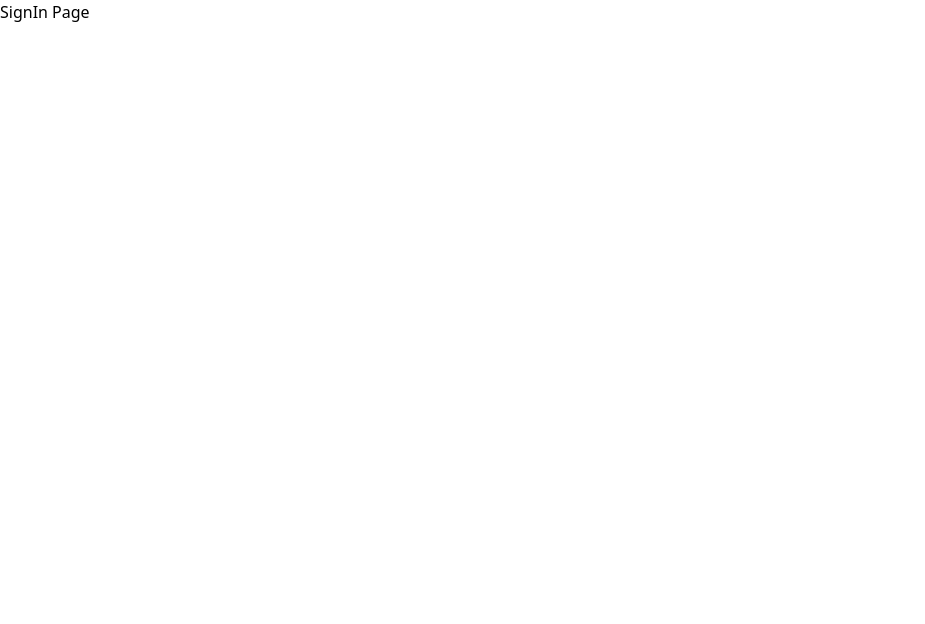
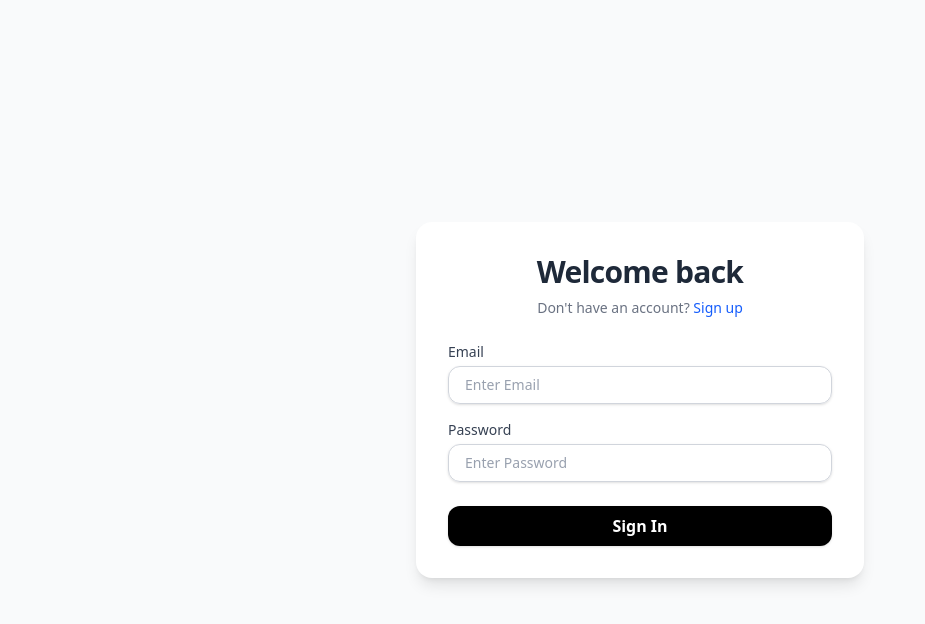
Before and after one commit to vatsalbhalla04/Medium-App, a React (Vite) app in the folder Frontend/: page /signin in a window 1280 px wide. Shown: the top 624 px of the page, without its empty margins (0-925 px from the left). Built offline with nearby package versions, Linux system fonts and the light colour scheme.

Commit message:
Auth Done

```diff
--- a/Frontend/package.json
+++ b/Frontend/package.json
@@ -12,9 +12,11 @@
   "dependencies": {
     "@tailwindcss/vite": "^4.1.10",
     "@vatsalbhalla03/medium-common": "^1.0.1",
+    "axios": "^1.10.0",
     "react": "^19.1.0",
     "react-dom": "^19.1.0",
     "react-router-dom": "^7.6.2",
+    "react-toastify": "^11.0.5",
     "tailwindcss": "^4.1.10"
   },
   "devDependencies": {
--- a/Frontend/src/MainMedium.tsx
+++ b/Frontend/src/MainMedium.tsx
@@ -1,18 +1,22 @@
 import { BrowserRouter, Route, Routes } from "react-router-dom";
-import Blog from "./pages/blog";
-import Signin from "./pages/signin";
-import { Signup } from "./pages/signup";
+import Blog from "./pages/Blog";
+import Signin from "./pages/Signin";
+import { Signup } from "./pages/Signup";
+import { ToastContainer } from "react-toastify";
+import "react-toastify/dist/ReactToastify.css";
 
-export default function MainMedium(){
-    return(
+export default function MainMedium() {
+  return (
     <>
       <BrowserRouter>
         <Routes>
-                <Route path="/signup" element={<Signup/>}/>
-                <Route path="/signin" element={<Signin/>}/>
-                <Route path="/blog/:id" element={<Blog/>}/>
+          <Route path="/signup" element={<Signup />} />
+          <Route path="/signin" element={<Signin />} />
+          <Route path="/blog" element={<Blog />} />
+          <Route path="/blog/:id" element={<Blog />} />
         </Routes>
       </BrowserRouter>
+      <ToastContainer position="top-center" autoClose={2000} />
     </>
-    )
+  );
 }
--- a/Frontend/src/components/Auth.tsx
+++ b/Frontend/src/components/Auth.tsx
@@ -1,21 +1,89 @@
-import { Link } from "react-router-dom";
+import { Link, useNavigate } from "react-router-dom";
+import InputBox from "./InputBox";
+import { useRef } from "react";
+import axios from "axios";
+import { BACKEND_URL } from "../config/configg";
+import ButtonComponent from "./ButtonComponent";
+import { toast } from "react-toastify"; // ✅
 
 export default function Auth({ type }: { type: "signup" | "signin" }) {
+  const emailRef = useRef<HTMLInputElement>(null);
+  const nameRef = useRef<HTMLInputElement>(null);
+  const passwordRef = useRef<HTMLInputElement>(null);
+  const navigate = useNavigate();
+
+  async function signUp() {
+    const email = emailRef?.current?.value;
+    const name = nameRef?.current?.value;
+    const password = passwordRef?.current?.value;
+
+    try {
+      const response = await axios.post(`${BACKEND_URL}/api/v1/user/signup`, {
+        email,
+        password,
+        name,
+      });
+      toast.success("You have signed up!");
+      console.log("Signed Up", response.data);
+      navigate("/signin");
+    } catch (error) {
+      toast.error("Signup failed");
+    }
+  }
+
+  async function signIn() {
+    const email = emailRef?.current?.value;
+    const password = passwordRef?.current?.value;
+
+    try {
+      await axios.post(`${BACKEND_URL}/api/v1/user/signin`, {
+        email,
+        password,
+      });
+      toast.success("Logged in successfully");
+      navigate("/blog");
+    } catch (error) {
+      toast.error("Signin failed");
+    }
+  }
+
   return (
-    <div className="h-screen flex flex-col items-center justify-center px-4 cursor-default">
-      <div className="max-w-md w-full text-center space-y-4">
-        <div className="text-2xl font-semibold tracking-tight">
-          Create an account
+    <div className="h-screen flex items-center justify-center bg-gray-50 px-4 cursor-default">
+      <div className="w-full max-w-md bg-white shadow-lg rounded-2xl p-8 space-y-6">
+        <div className="text-center space-y-2">
+          <h1 className="text-3xl font-bold tracking-tight text-gray-800 select-none">
+            {type === "signup" ? "Create an account" : "Welcome back"}
+          </h1>
+          <p className="text-sm text-gray-500">
+            {type === "signup"
+              ? "Already have an account?"
+              : "Don't have an account?"}{" "}
+            <Link
+              to={type === "signup" ? "/signin" : "/signup"}
+              className="text-blue-600 hover:text-blue-800 hover:underline font-medium"
+            >
+              {type === "signup" ? "Login" : "Sign up"}
+            </Link>
+          </p>
         </div>
-        <div className="text-slate-500 text-base font-medium">
-          Already have an account?{" "}
-          <Link
-            to="/signin"
-            className="text-blue-600 hover:text-black hover:underline"
-          >
-            Login
-          </Link>
+
+        <div className="space-y-4">
+          <InputBox label="Email" placeholder="Enter Email" ref={emailRef} />
+          {type === "signup" && (
+            <InputBox label="Name" placeholder="Enter name" ref={nameRef} />
+          )}
+          <InputBox
+            type={"password"}
+            label="Password"
+            placeholder="Enter Password"
+            ref={passwordRef}
+          />
         </div>
+
+        <ButtonComponent
+          label={type === "signup" ? "Sign Up" : "Sign In"}
+          onClick={type === "signup" ? signUp : signIn}
+        />
       </div>
     </div>
   );
--- /dev/null
+++ b/Frontend/src/components/ButtonComponent.tsx
@@ -0,0 +1,16 @@
+interface ButtonComp {
+  label: string;
+  onClick: (e: React.MouseEvent<HTMLButtonElement>) => void;
+}
+
+export default function ButtonComponent({ label, onClick }: ButtonComp) {
+  return (
+    <button
+      onClick={onClick}
+      type="button"
+      className="w-full bg-black hover:bg-blue-500 text-white font-semibold py-2 px-4 rounded-xl shadow transition duration-200 cursor-pointer"
+    >
+      {label}
+    </button>
+  );
+}
--- a/Frontend/src/components/InputBox.tsx
+++ b/Frontend/src/components/InputBox.tsx
@@ -1,16 +1,28 @@
-import type { ChangeEvent } from "react"
+import React from "react";
 
-interface LabelInputType{
-    label : string;
-    placeholder : string;
-    onChange : (e :ChangeEvent<HTMLInputElement>) => void
+interface LabelInputType {
+  label: string;
+  placeholder: string;
+  type ?: string
 }
 
-export default function InputBox({label,placeholder,onChange}:LabelInputType){
+const InputBox = React.forwardRef<HTMLInputElement, LabelInputType>(
+  ({ label, placeholder,type }, ref) => {
     return (
-        <div>
-            <label className="block mb-2 text-sm font-medium text-gray-900 dark:text-white">{label}</label>
-            <input onChange={onChange} type="text" id="first_name" className="bg-gray-50 border border-gray-300 text-gray-900 text-sm rounded-lg focus:ring-blue-500 focus:border-blue-500 block w-full p-2.5 dark:bg-gray-700 dark:border-gray-600 dark:placeholder-gray-400 dark:text-white dark:focus:ring-blue-500 dark:focus:border-blue-500" placeholder={placeholder} required />
-        </div>
-    )
-}
+      <div className="w-full space-y-1 select-none">
+        <label className="block text-sm font-medium text-gray-700">
+          {label}
+        </label>
+        <input
+          ref={ref}
+          type={type || "text"}
+          className="w-full px-4 py-2 border border-gray-300 rounded-xl shadow-sm focus:outline-none focus:ring-2 focus:ring-blue-500 focus:border-transparent text-sm text-gray-800 placeholder-gray-400"
+          placeholder={placeholder}
+          required
+        />
+      </div>
+    );
+  }
+);
+
+export default InputBox;
--- a/Frontend/src/components/Quote.tsx
+++ b/Frontend/src/components/Quote.tsx
@@ -1,6 +1,6 @@
 export default function Quote() {
     return (
-      <div className="h-screen flex justify-center bg-slate-100 flex-col items-center px-4 cursor-default">
+      <div className="h-screen flex justify-center bg-slate-100 flex-col items-center px-4 cursor-default select-none">
         <div className="flex justify-center">
           <div className="max-w-md text-2xl font-semibold text-center tracking-tight">
             "The customer service I received was exceptional. The support team
--- /dev/null
+++ b/Frontend/src/config/configg.tsx
@@ -0,0 +1 @@
+export const BACKEND_URL = "http://127.0.0.1:8787"
--- a/Frontend/src/pages/Signin.tsx
+++ b/Frontend/src/pages/Signin.tsx
@@ -1,7 +1,9 @@
+import Auth from "../components/Auth";
+
 export default function Signin(){
     return (
         <div>
-            SignIn Page
+            <Auth type="signin"/>
         </div>
     )
 }
--- a/Frontend/src/pages/Signup.tsx
+++ b/Frontend/src/pages/Signup.tsx
@@ -1,5 +1,5 @@
 import Auth from "../components/Auth";
-import Quote from "../components/quote";
+import Quote from "../components/Quote";
 
 export function Signup(){
     return (
```
Also changed, not shown: 2 other files (tests, documents, lock files or other folders). Lines whose indentation alone changed are shown as unchanged.
